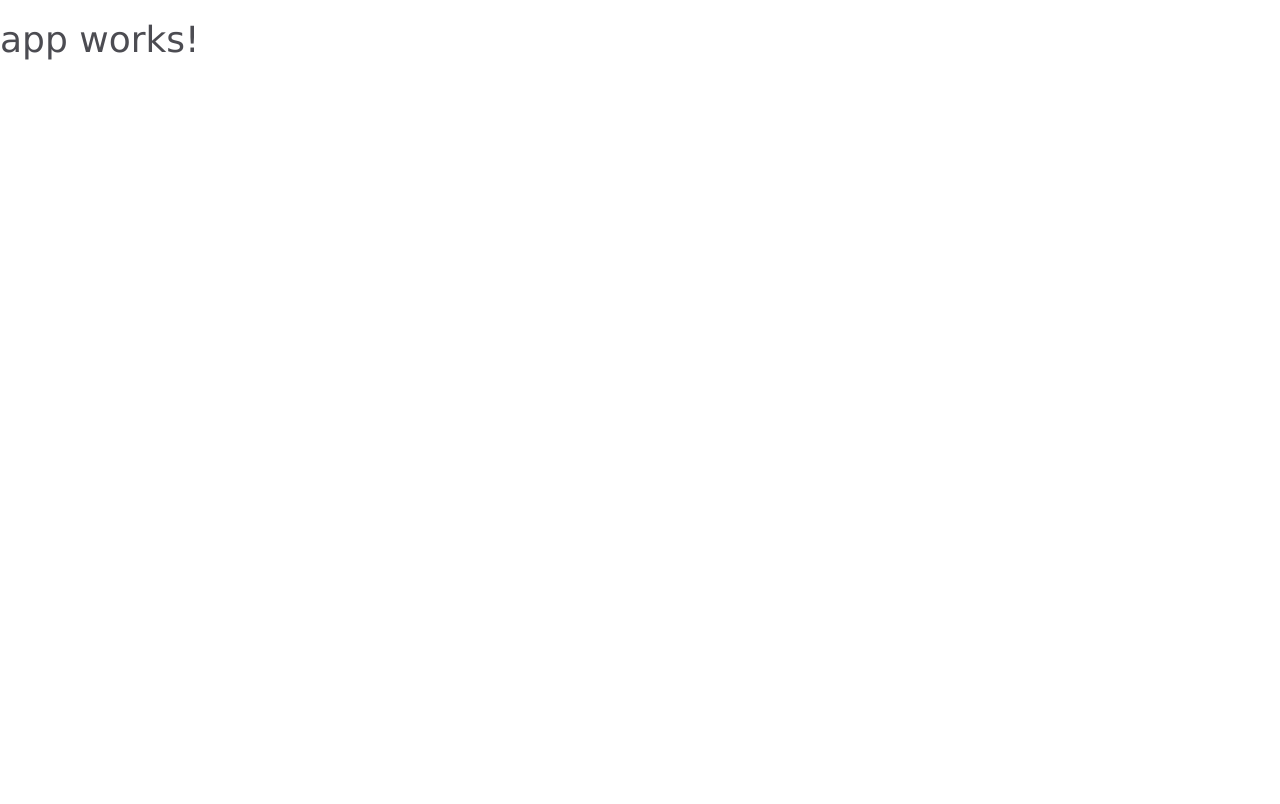
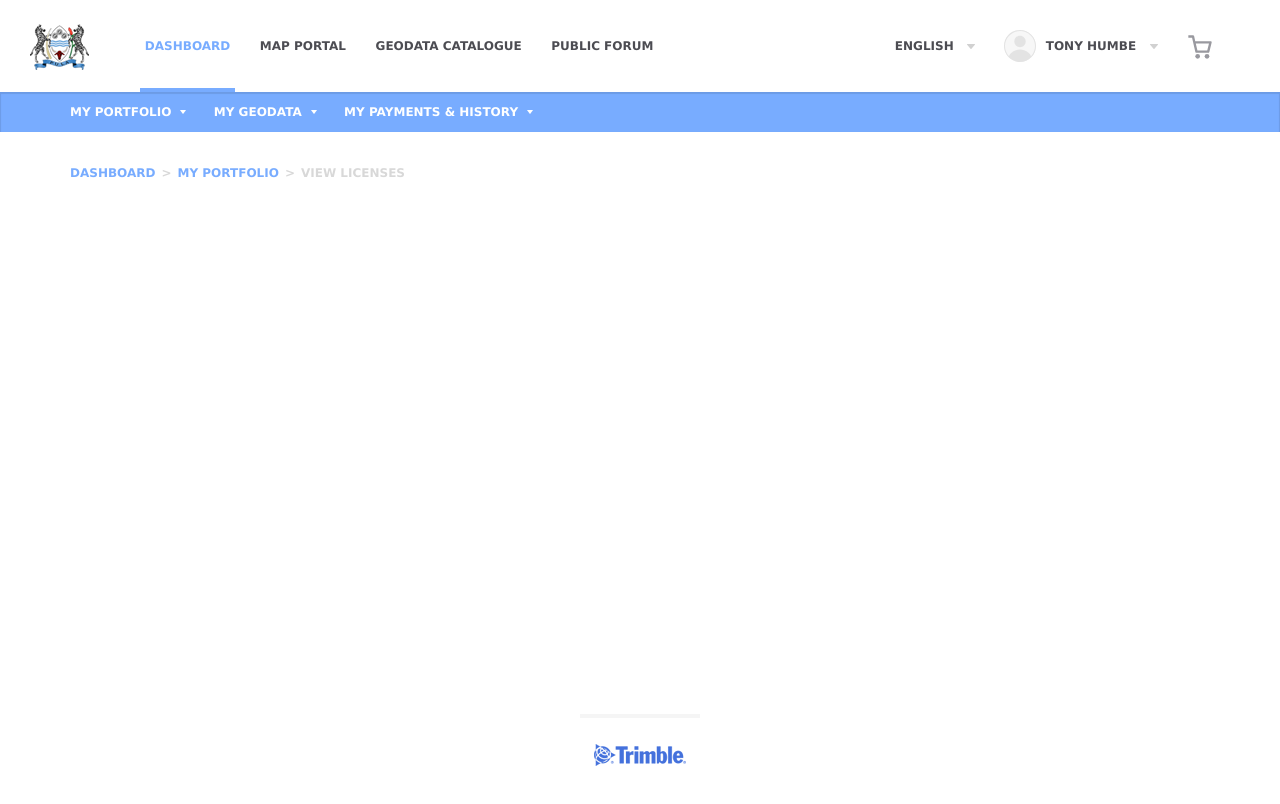
Before and after one commit to KentTrimble/AngularPortal, an Angular app in the folder angular-portal/: page / in a window 1280 px wide. Shown: the top 804 px of the page. Built offline with nearby package versions, Linux system fonts and the light colour scheme.

Commit message:
app html

```diff
--- a/angular-portal/src/app/app.component.html
+++ b/angular-portal/src/app/app.component.html
@@ -1,3 +1,219 @@
-<h1>
-  {{title}}
-</h1>
+<body class=" country-default">
+  <div class="page-wrap page-internal">
+    <header class="dash-header">
+      <header class="dash-header add-padding-on-modal-open">
+        <div class="main-nav">
+          <div class="pull-right user-tools">
+            <div class="user-tool-item user-tool-cart dropdown">
+              <a href="public.catalogue.cart.html" data-target="#cart-dropdown" title="Cart" id="cart-dropdown-trigger" data-toggle="dropdown">
+                <span class="cart-count" id="cart-count">1</span>
+              </a>
+
+              <div class="dropdown-menu dropdown-menu-white dropdown-cart cart" id="cart-dropdown">
+                <div class="cart-items">
+                  <div>
+                    <span class="price">1 000 P</span>
+                    <h5>ML 338 Geoscience Survey</h5>
+                    <a href="#">Remove</a>
+                  </div>
+
+                  <div>
+                    <span class="price">15 000 P</span>
+                    <h5>ML 388 Annual Report</h5>
+                    <a href="#">Remove</a>
+                  </div>
+                </div>
+
+                <div class="total">16 000 P</div>
+
+                <div class="dropdown-cart-actions clearfix">
+                  <div>
+                    <a href="public.catalogue.cart.html" class="btn btn-block btn-lg btn-grey-inverted">View Cart</a>
+                  </div>
+                  <div>
+                    <a href="public.catalogue.cart.html" class="btn btn-block btn-lg btn-success">Checkout</a>
+                  </div>
+                </div>
+              </div>
+            </div>
+            <div class="user-tool-item user-tool-menu dropdown">
+              <a href="#" title="Tony Humbe" data-toggle="dropdown" class="mobile-nav-toggle" data-nav="user-nav" id="user-nav-toggle">
+                <img src="img/avatar.svg" alt="" height="32" width="32">
+                <span>Tony Humbe</span>
+              </a>
+
+              <ul class="dropdown-menu dropdown-menu-red center">
+                <li>
+                  <span>You are representing:</span>
+                  <strong>ATHI RIVER MINING LTD.</strong>
+                  <a href="l.settings.switch-company.html" class="minor-menu-item">switch company</a>
+                </li>
+
+                <li class="hr"></li>
+
+                <li><a href="l.settings.edit-my-details.html">Edit my details</a></li>
+                <li><a href="l.settings.edit-this-company.html">Edit this company</a></li>
+                <li><a href="#">Account settings</a></li>
+
+                <li class="hr"></li>
+
+                <li><a href="#">Support section</a></li>
+                <li><a href="public.home.botswana.html">Sign out</a></li>
+              </ul>
+            </div>
+            <div class="user-tool-item user-tool-language">
+              <a href="#" title="Select Language">English</a>
+            </div>
+          </div>
+
+          <a href="l.dashboard.html" class="brand">
+            <img src="img/countries/botswana/coat-of-arms.png" alt="" height="60" width="60">
+          </a>
+
+          <nav class="clearfix desktop-nav">
+            <ul>
+              <li class="active"><a href="l.dashboard.html">Dashboard</a></li>
+
+              <li><a href="l.dashboard.html">Map Portal</a></li>
+              <li><a href="public.catalogue.geodata.html">Geodata Catalogue</a></li>
+
+              <li><a href="l.dashboard.html">Public Forum</a></li>
+            </ul>
+          </nav>
+
+          <div class="mobile-nav">
+            <div class="mobile-nav-tools">
+              <a href="#" class="btn mobile-nav-toggle mobile-nav-toggle-open" data-nav="main-nav">Menu</a>
+              <a href="#" class="btn mobile-nav-toggle mobile-nav-toggle-close" data-nav="main-nav">&nbsp;</a>
+              <a href="#" class="btn mobile-nav-toggle mobile-nav-toggle-close" data-nav="user-nav">&nbsp;</a>
+            </div>
+
+            <nav id="mobile-user-nav">
+              <div class="card headerless">
+                <div class="card-body">
+                  <h4>You are representing:</h4>
+                  <h5>ATHI RIVER MINING LTD.</h5>
+                  <p>
+                    <a href="#">change representation</a>
+                  </p>
+                </div>
+              </div>
+
+              <ul>
+                <li><a href="l.settings.edit-my-details.html">Edit my details</a></li>
+                <li><a href="l.settings.edit-this-company.html">Edit this company</a></li>
+                <li><a href="#">Account settings</a></li>
+                <li><a href="#">Support section</a></li>
+                <li><a href="public.home.botswana.html">Sign out</a></li>
+              </ul>
+            </nav>
+
+            <nav id="mobile-main-nav">
+              <ul>
+                <li class="active"><a href="l.dashboard.html">Dashboard</a></li>
+
+                <li><a href="l.dashboard.html">Map Portal</a></li>
+                <li><a href="public.catalogue.geodata.html">Geodata Catalogue</a></li>
+
+                <li><a href="l.dashboard.html">Public Forum</a></li>
+              </ul>
+
+              <ul class="mobile-secondary-nav">
+                <li class="has-children">
+                  <a href="#">My Portfolio</a>
+
+                  <ul class="sub-menu collapse">
+                    <li><a href="l.licenses.index.html">View Licenses</a></li>
+                    <li><a href="l.applications.index.html">View Applications</a></li>
+                    <li><a href="l.applications.create.html">Make An Application</a></li>
+                  </ul>
+                </li>
+
+                <li class="has-children">
+                  <a href="#">My Geodata</a>
+
+                  <ul class="sub-menu collapse">
+                    <li><a href="l.geodata.index.html">View my Geodata</a></li>
+                    <li><a href="public.catalogue.geodata.html">View catalogue</a></li>
+                    <li><a href="#">View catalogue on map</a></li>
+                  </ul>
+                </li>
+
+
+
+                <li class="has-children">
+                  <a href="#">My Payments &amp; History</a>
+
+                  <ul class="sub-menu collapse">
+                    <li><a href="l.payments.history.html">View payment history</a></li>
+                  </ul>
+                </li>
+              </ul>
+            </nav>
+          </div>
+        </div>
+      </header>
+
+      <div class="sub-nav add-padding-on-modal-open">
+        <div class="container">
+          <ul class="sub-nav-menu">
+            <li class="dropdown active">
+              <a href="#" data-toggle="dropdown">My Portfolio</a>
+
+              <ul class="dropdown-menu dropdown-menu-red">
+                <li><a href="l.licenses.index.html">View Licenses</a></li>
+                <li><a href="l.applications.index.html">View Applications</a></li>
+                <li><a href="l.applications.create.html">Make An Application</a></li>
+              </ul>
+            </li>
+            <li class="dropdown">
+              <a href="#" data-toggle="dropdown">My Geodata</a>
+
+              <ul class="dropdown-menu dropdown-menu-red">
+                <li><a href="l.geodata.index.html">View my Geodata</a></li>
+                <li><a href="public.catalogue.geodata.html">View catalogue</a></li>
+                <li><a href="#">View catalogue on map</a></li>
+              </ul>
+            </li>
+
+
+
+            <li class="dropdown">
+              <a href="#" data-toggle="dropdown">My Payments &amp; History</a>
+
+              <ul class="dropdown-menu dropdown-menu-red">
+                <li><a href="l.payments.history.html">View payment history</a></li>
+              </ul>
+            </li>
+          </ul>
+        </div>
+      </div>
+    </header>
+
+    <div class="add-padding-on-modal-open">
+      <div class="container">
+        <div class="breadcrumbs">
+          <ul>
+            <li><a href="l.dashboard.html">Dashboard</a></li>
+            <li><a href="l.portfolio.html">My Portfolio</a></li>
+            <li><span>View Licenses</span></li>
+          </ul>
+        </div>
+
+      </div>
+    </div>
+  </div>
+
+  <footer class="dash-footer add-padding-on-modal-open">
+    <div><img src="img/trimble-footer-logo.png" alt=""></div>
+  </footer>
+
+  <script src="js/lib/modernizr/modernizr.min.js?v=97"></script>
+  <script src="js/lib/jquery/jquery.min.js"></script>
+  <script src="js/lib/bootstrap/bootstrap.min.js"></script>
+  <script src="js/lib/okaynav/okaynav.js"></script>
+  <script src="js/lib/icheck/icheck.min.js"></script>
+  <script src="js/lib/autosize/autosize.min.js"></script>
+  <script src="js/main.min.js?v=97"></script>
+
+</body>
```
